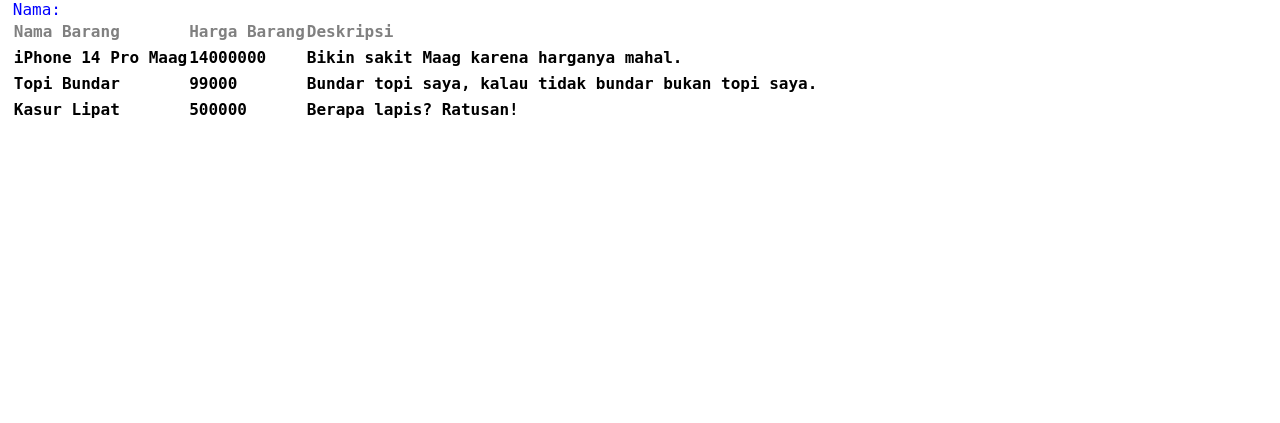
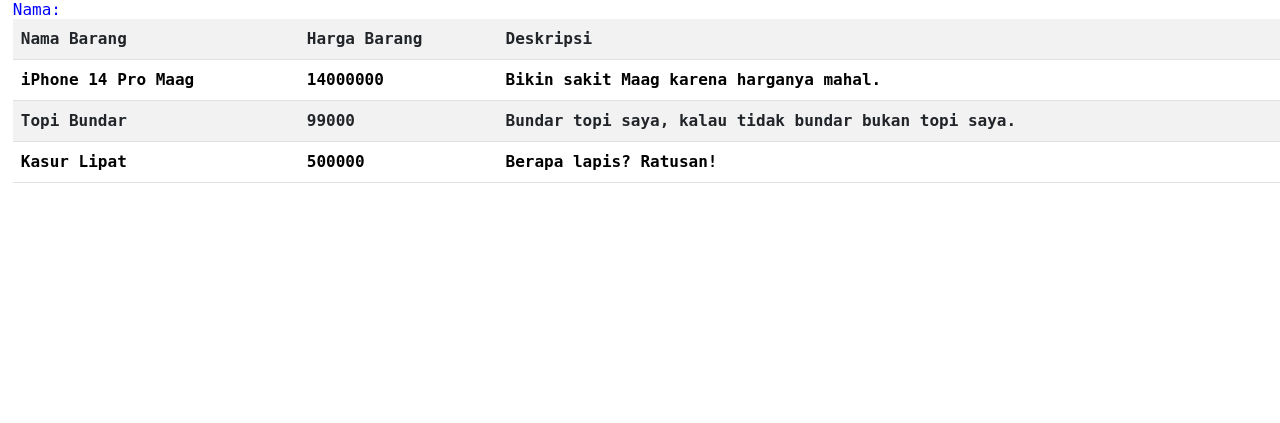
Before and after one commit to kennethferdinandd/Lab1PBP, a Django app: template wishlist/templates/wishlist.html in a window 1280 px wide. Shown: the part 46-469 px from the top of the page. Run offline with Django 4.2, Linux system fonts and the light colour scheme; the template is opened without the code that fills it: values that come from a table or form of the project are taken from there, others are empty; data comes from the database, SQL or seed files in the repository.

Commit message:
Fixing lab 4

```diff
--- a/wishlist/templates/wishlist.html
+++ b/wishlist/templates/wishlist.html
@@ -27,7 +27,7 @@
     <link href="https://cdn.jsdelivr.net/npm/bootstrap@5.2.1/dist/css/bootstrap.min.css" rel="stylesheet" integrity="sha384-iYQeCzEYFbKjA/T2uDLTpkwGzCiq6soy8tYaI1GyVh/UjpbCx/TYkiZhlZB6+fzT" crossorigin="anonymous">
   </head>
   <body>
-    <table style="color: grey ;margin-left:1%;font-family: monospace;">
+    <table style="color: grey ;margin-left:1%;font-family: monospace;" class="table table-striped">
         <tr>
             <th>Nama Barang</th>
             <th>Harga Barang</th>
@@ -37,7 +37,7 @@
     <tr style="color: black;">
         <th>{{barang.nama_barang}}</th>
         <th>{{barang.harga_barang}}</th>
-        <th>{{barang.deskripsi}}</th>
+        <th >{{barang.deskripsi}}</th>
     </tr>
     {% endfor %}
     </table>
```
